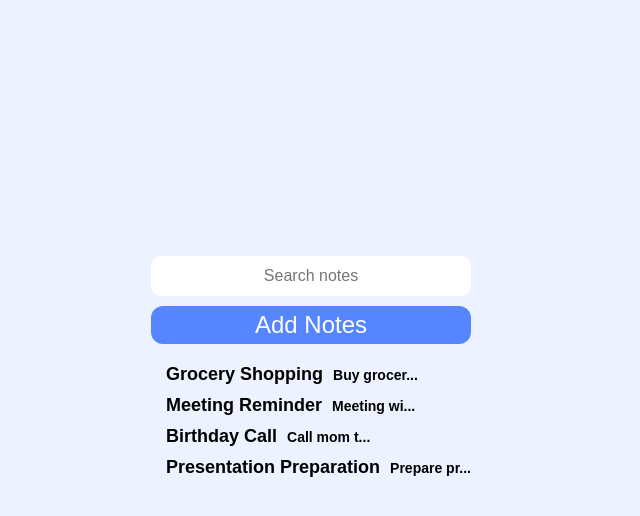
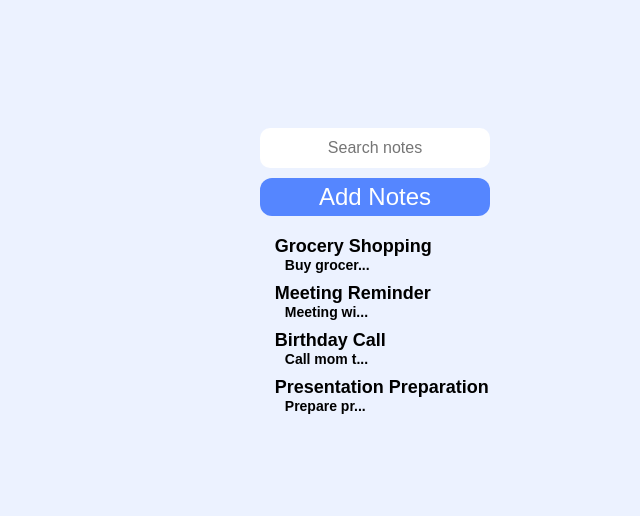
Before and after one commit to Whizfarsh/note-taking-app, a React (Create React App) app: page / in a window 1280 px wide. Shown: the top 516 px of the page, without its empty margins (201-841 px from the left). Built offline with nearby package versions, Linux system fonts and the light colour scheme; the HTML template or start-up script is replaced by a standard one.

Commit message:
added style for the edit and delete option

```diff
--- a/src/index.css
+++ b/src/index.css
@@ -16,9 +16,9 @@ body {
 }
 
 .app {
-	max-width: 80%;
+	max-width: 90%;
 	/* margin: 0 auto; */
-	margin-top: 20%;
+	margin-top: 10%;
 
 	display: flex;
 	justify-content: center;
@@ -26,11 +26,14 @@ body {
 }
 .noteapp {
 	display: flex;
+	justify-content: center;
+	width: 100%;
 	gap: 2rem;
 }
 
 /*  */
 .notelists {
+	flex: 0 0 20%;
 	display: flex;
 	flex-direction: column;
 	gap: 1rem;
@@ -67,6 +70,8 @@ body {
 	margin-top: 1rem;
 	font-size: 1.8rem;
 	font-weight: 700;
+	display: flex;
+	flex-direction: column;
 }
 .notelists span {
 	margin-left: 1rem;
@@ -97,4 +102,21 @@ body {
 	width: 30rem;
 	text-align: center;
 }
+.btn-container {
+	display: flex;
+	gap: 0.5rem;
+	justify-content: center;
+}
 /* .form-add button; */
+
+.note-option {
+	display: flex;
+	gap: 0.7rem;
+	justify-content: center;
+	margin: 0.5rem 0;
+}
+.note-option p {
+	background-color: #333;
+	color: #f3f3f3;
+	padding: 0.3rem;
+}
```
